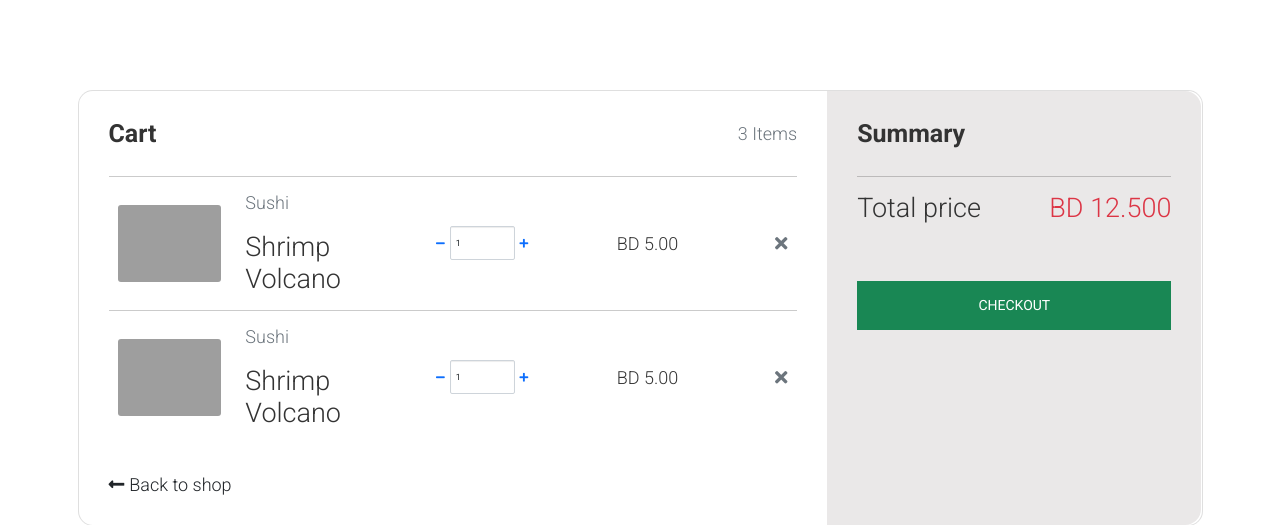
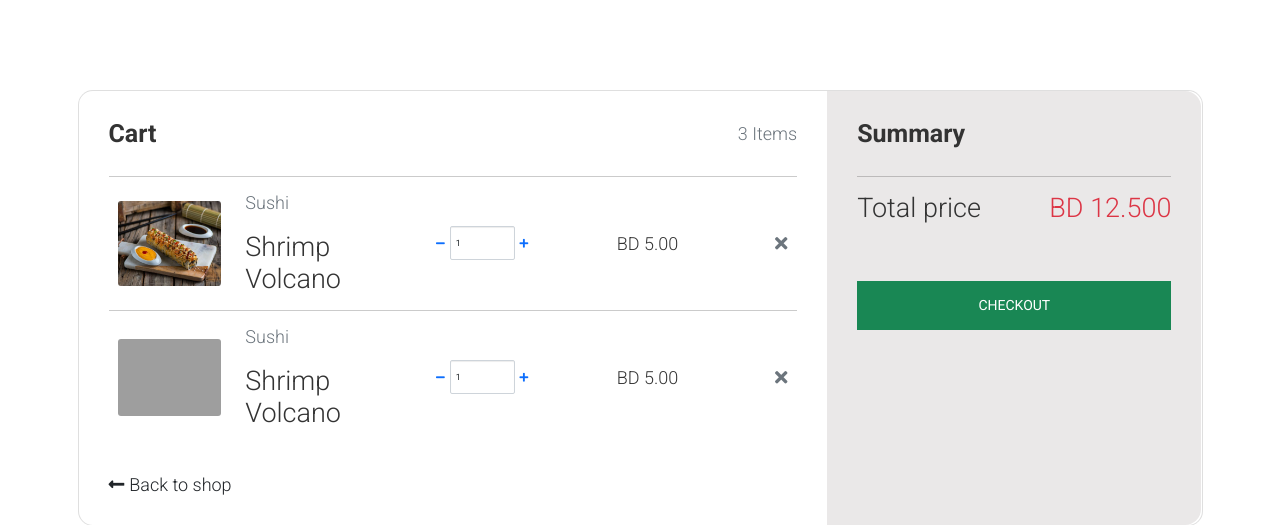
Before and after one commit to koohejix/SPAT, a PHP site: page /Views/cart.phtml in a window 1280 px wide. Shown: the part 82-607 px from the top of the page. Run offline with PHP 8.4, Linux system fonts and the light colour scheme; grey boxes are pictures that could not be loaded.

Commit message:
Update cart.phtml

```diff
--- a/MVC/Views/cart.phtml
+++ b/MVC/Views/cart.phtml
@@ -21,7 +21,7 @@
 
                     <div class="row mb-4 d-flex justify-content-between align-items-center">
                       <div class="col-md-2 col-lg-2 col-xl-2">
-                        <img src="src/Shrimp%20Volcano.png" class="img-fluid rounded-3" >
+                        <img src="./images/Shrimp_Volcano.png" class="img-fluid rounded-3" >
                       </div>
                       <div class="col-md-3 col-lg-3 col-xl-3">
                         <h6 class="text-muted">Sushi</h6>
```
